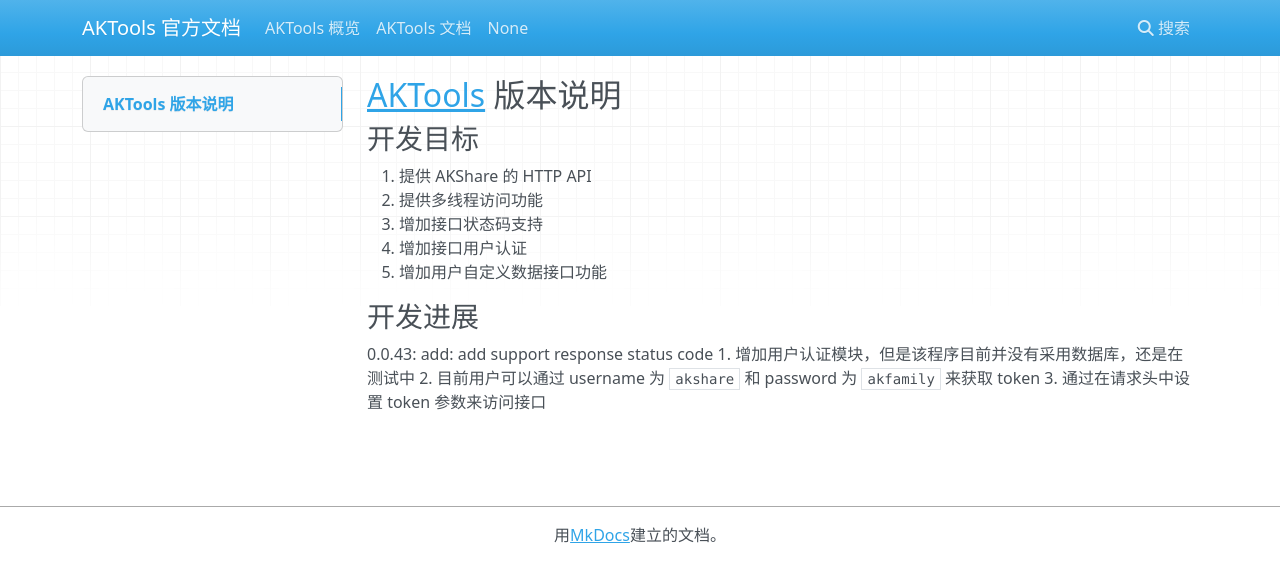
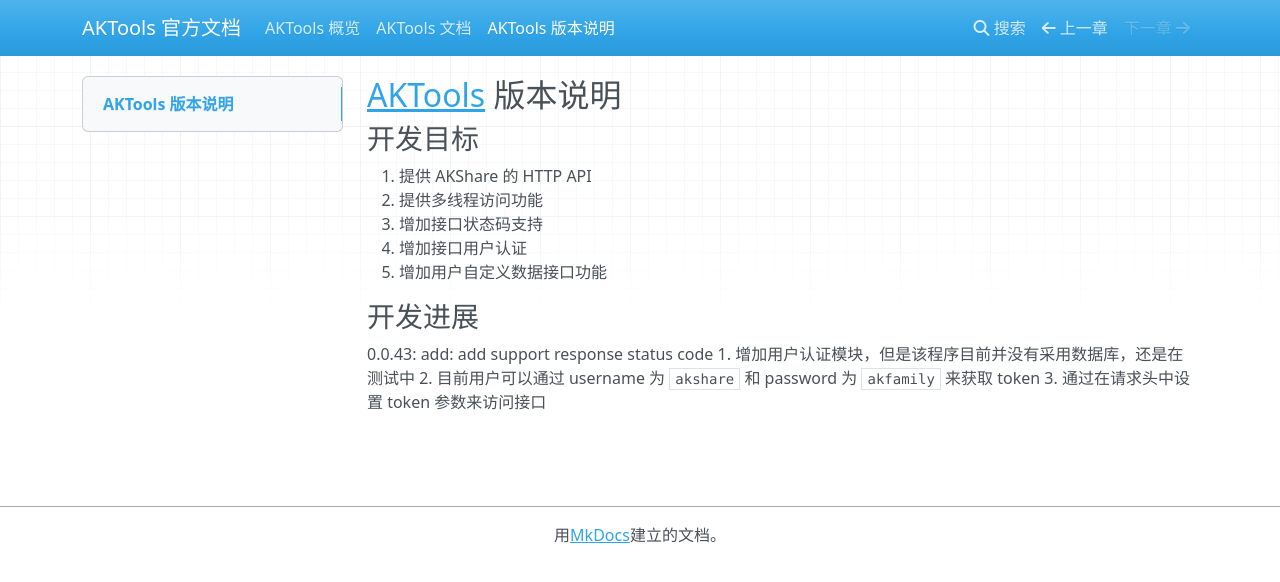
Before and after one commit to akfamily/aktools, an MkDocs documentation site: the page built from docs/aktools_version.md, in a window 1280 px wide. Shown: the top 582 px of the page. Built offline with MkDocs 1.6.1, drawn with Linux system fonts in a browser that asks for light colours; nearby versions of some CDN libraries.

Commit message:
docs(docs): docs
docs

```diff
--- a/mkdocs.yml
+++ b/mkdocs.yml
@@ -2,7 +2,7 @@
 nav:
     - AKTools 概览: index.md
     - AKTools 文档: aktools.md
-    - AKTools 版本说明：aktools_version.md
+    - AKTools 版本说明: aktools_version.md
 theme:
     name: mkdocs
     highlightjs: true
```
